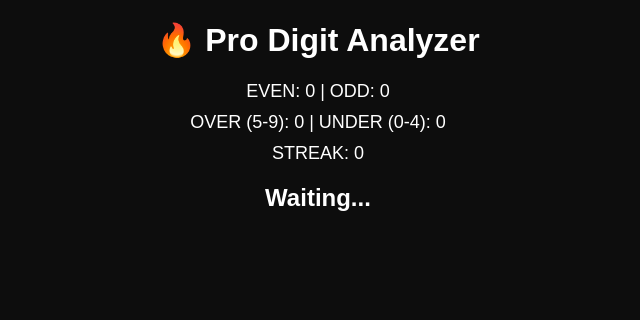
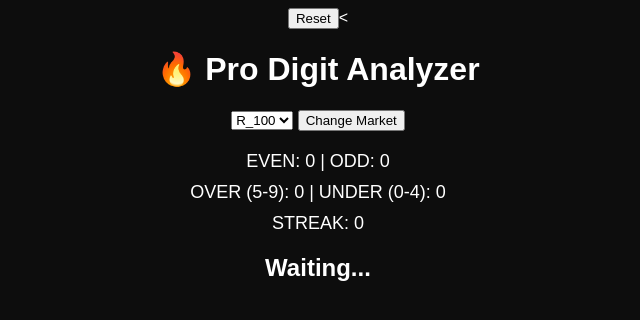
Before and after one commit to glalisGtrader/index.html, a plain HTML site: page index.html in a window 1280 px wide. Shown: the whole page, without its empty margins (322-962 px from the left). Drawn offline with Linux system fonts and the light colour scheme.

Commit message:
Update index.html

```diff
--- a/index.html
+++ b/index.html
@@ -1,7 +1,7 @@
 <!DOCTYPE html>
 <html>
 <head>
-  <title>Pro Digit Analyzer</title>
+  <title>Pro Digit Analyzer</title><button onclick="resetStats()">Reset</button><
   <style>
     body {
       font-family: Arial;
@@ -31,7 +31,14 @@
 <body>
 
 
-<h1>🔥 Pro Digit Analyzer</h1>
+<h1>🔥 Pro Digit Analyzer</h1><select id="market">
+  <option value="R_100">R_100</option>
+  <option value="R_50">R_50</option>
+  <option value="R_25">R_25</option>
+  <option value="R_10">R_10</option>
+</select>
+
+<button onclick="changeMarket()">Change Market</button>
 
 
 <div class="digits" id="digits"></div>
@@ -60,7 +67,20 @@
 <audio id="alertSound" src="https://www.soundjay.com/buttons/beep-01a.mp3"></audio>
 
 
-<script>
+<script>function resetStats() {
+  digitsArr = [];
+  streak = 0;
+  document.getElementById("digits").innerHTML = "";
+}function changeMarket() {
+  let market = document.getElementById("market").value;
+  ws.close();
+
+  ws = new WebSocket("wss://ws.derivws.com/websockets/v3?app_id=1089");
+
+  ws.onopen = () => {
+    ws.send(JSON.stringify({ ticks: market }));
+  };
+}
 let digitsArr = [];
 let lastType = "";
 let streak = 0;
```
